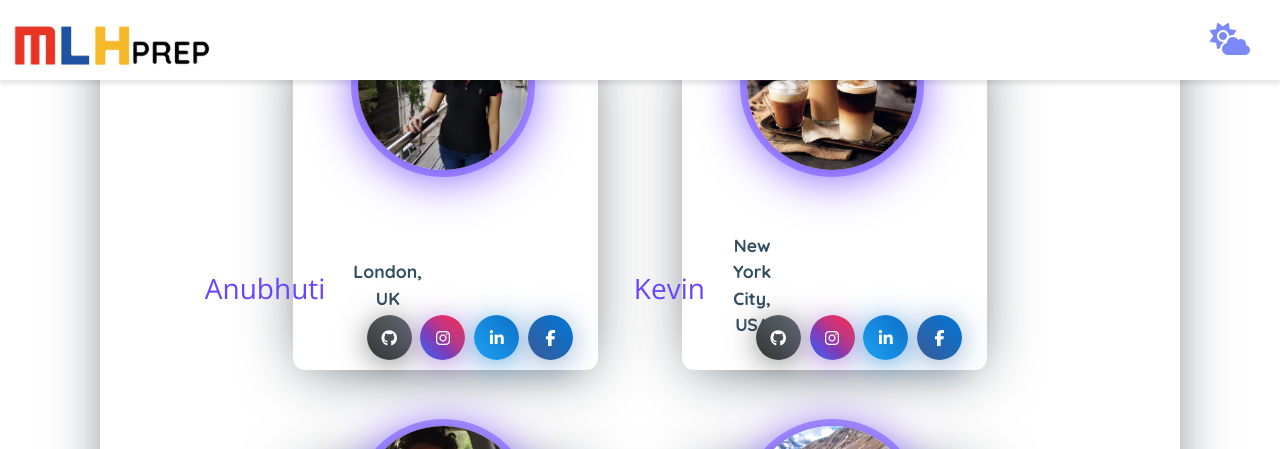
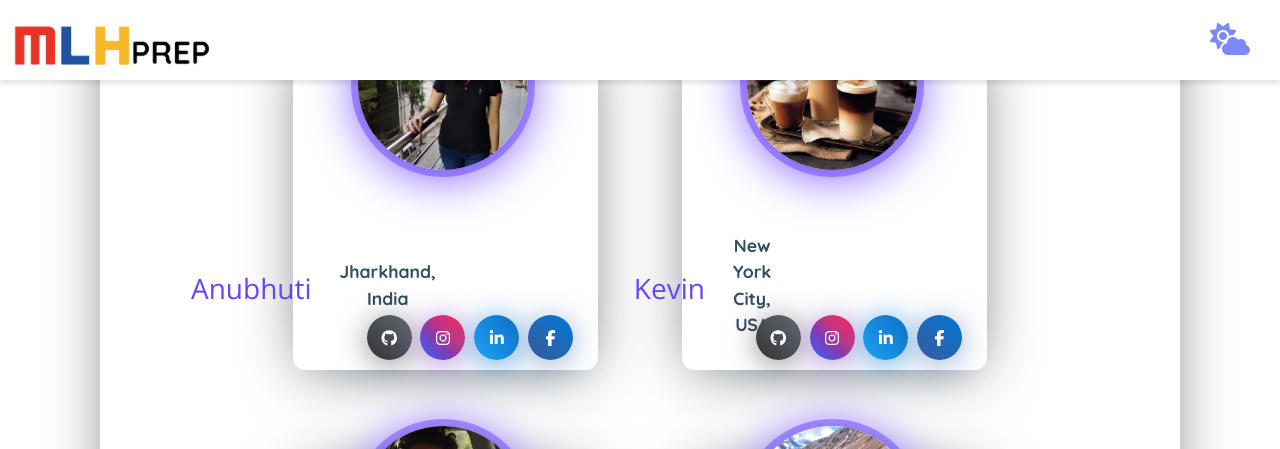
Before and after one commit to MLH-Fellowship/pod-4.1.2-portfolio, a Jekyll site: the page built from index.html, in a window 1280 px wide and 900 px high, scrolled down 1028 px. Shown: the top 449 px of the window. Built offline with Jekyll 4.4.1, drawn with Linux system fonts in a browser that asks for light colours; nearby versions of some CDN libraries.

Commit message:
Final changes

```diff
--- a/_data/fellows.yml
+++ b/_data/fellows.yml
@@ -30,11 +30,10 @@
     github: https://github.com/Abusayid693
 
 - name: Anubhuti
-  location: Jharkhand, India
   url: /fellow/Anubhuti
   img: anu.jpg
   description: MLH Fellow
-  location: London, UK
+  location: Jharkhand, India
   coordinates:
     x: 22.805618
     y: 86.203110
```
